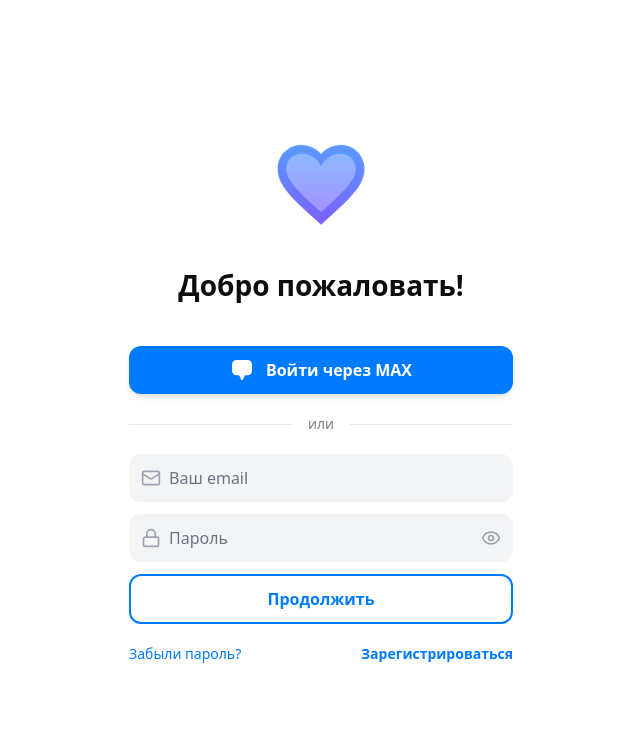
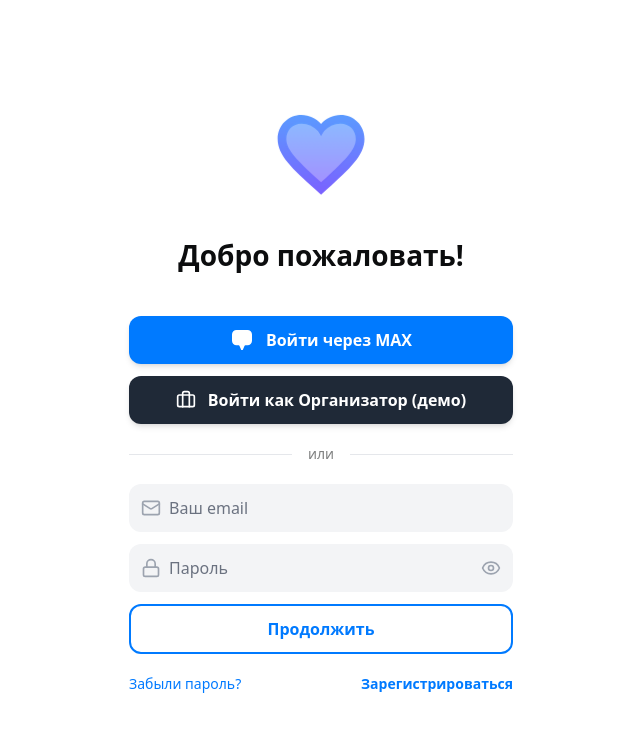
Before and after one commit to ShutovKS/MAX-Dobro, a React (Vite) app in the folder frontend/: page /#/auth in a window 1280 px wide. Shown: the top 732 px of the page, without its empty margins (319-959 px from the left). Built offline with nearby package versions, Linux system fonts and the light colour scheme; no server answers.

Commit message:
final changes

```diff
--- a/frontend/src/app/auth/page.tsx
+++ b/frontend/src/app/auth/page.tsx
@@ -1,6 +1,7 @@
 import React, { useMemo, useState } from 'react';
 import {
   ArrowLeft,
+  Briefcase,
   CheckCircle,
   Eye,
   EyeOff,
@@ -38,6 +39,13 @@ const LoginView: React.FC<{
     try {
       const initData = getMaxInitData();
       if (!initData) {
+        // Для удобства локальной разработки можно использовать моковый вход
+        if (import.meta.env.DEV) {
+          console.warn("MAX initData not found. Using mock volunteer login.");
+          const session = await login('volunteer@test.com', 'password');
+          onAuthSuccess(session);
+          return;
+        }
         throw new Error('Вход возможен только через приложение MAX');
       }
 
@@ -65,6 +73,20 @@ const LoginView: React.FC<{
       }
     } catch (err: any) {
       setLoginError(err.message || MESSAGES.AUTH.LOGIN_ERROR);
+    } finally {
+      setIsLoading(false);
+    }
+  };
+
+  const handleOrganizerLogin = async () => {
+    setLoginError('');
+    setIsLoading(true);
+    try {
+      // Это моковый вход, который работает только с mock API
+      const session = await login('organizer@test.com', 'password');
+      onAuthSuccess(session);
+    } catch (err) {
+      setLoginError('Демо-вход для организатора не удался.');
     } finally {
       setIsLoading(false);
     }
@@ -135,6 +157,13 @@ const LoginView: React.FC<{
           >
             <MaxIcon className="w-6 h-6 mr-3" />
             Войти через MAX
+          </button>
+           <button
+            onClick={handleOrganizerLogin}
+            disabled={isLoading}
+            className="w-full flex items-center justify-center bg-gray-800 text-white font-semibold py-3 px-4 rounded-xl shadow-md hover:bg-gray-700 focus:outline-none focus:ring-2 focus:ring-offset-2 focus:ring-gray-500 transition-all duration-200 disabled:opacity-50">
+            <Briefcase className="w-5 h-5 mr-3"/>
+            Войти как Организатор (демо)
           </button>
           <div className="flex items-center w-full py-2">
             <div className="flex-grow border-t border-gray-200"></div>
--- a/frontend/src/app/organization/dashboard/page.tsx
+++ b/frontend/src/app/organization/dashboard/page.tsx
@@ -1,8 +1,14 @@
-import React, {useEffect, useState} from 'react';
-import {List, Plus, Settings} from 'lucide-react';
-import {fetchOrganizationDashboardStats, fetchOrganizationDetails} from '../../../lib/api';
-import type {OrganizationDetails, OrganizationStat, User} from '../../../lib/types';
-
+import React, { useEffect, useState } from 'react';
+import { List, Plus, Settings } from 'lucide-react';
+import {
+  fetchOrganizationDashboardStats,
+  fetchOrganizationDetails,
+} from '../../../lib/api';
+import type {
+  OrganizationDetails,
+  OrganizationStat,
+  User,
+} from '../../../lib/types';
 
 const StatCardSkeleton: React.FC = () => (
   <div className="bg-white rounded-2xl p-4 shadow-sm animate-pulse">
@@ -15,20 +21,24 @@ const StatCardSkeleton: React.FC = () => (
   </div>
 );
 
-
-const StatCard: React.FC<{ label: string; value: string; Icon: React.FC<any>; change: string; }> = ({
-                                                                                                      label,
-                                                                                                      value,
-                                                                                                      Icon,
-                                                                                                      change
-                                                                                                    }) => (
+const StatCard: React.FC<{
+  label: string;
+  value: string;
+  Icon: React.FC<any>;
+  change: string;
+}> = ({ label, value, Icon, change }) => (
   <div className="bg-white rounded-2xl p-4 shadow-sm">
     <div className="flex justify-between items-start">
       <div className="bg-blue-100 rounded-lg p-2">
-        <Icon className="w-6 h-6 text-[#007AFF]"/>
+        <Icon className="w-6 h-6 text-[#007AFF]" />
       </div>
       <span
-        className={`text-sm font-semibold ${change.startsWith('+') ? 'text-green-500' : 'text-red-500'}`}>{change}</span>
+        className={`text-sm font-semibold ${
+          change.startsWith('+') ? 'text-green-500' : 'text-red-500'
+        }`}
+      >
+        {change}
+      </span>
     </div>
     <p className="text-3xl font-bold mt-4">{value}</p>
     <p className="text-sm text-[rgb(12,13,14,0.52)]">{label}</p>
@@ -48,10 +58,11 @@ const OrganizationDashboardPage: React.FC<OrganizationDashboardPageProps> = ({
   onSwitchToVolunteer,
   onManageEvents,
   onCreateEvent,
-                                                                               onNavigateToSettings
+  onNavigateToSettings,
 }) => {
   const [stats, setStats] = useState<OrganizationStat[]>([]);
-  const [organizationDetails, setOrganizationDetails] = useState<OrganizationDetails | null>(null);
+  const [organizationDetails, setOrganizationDetails] =
+    useState<OrganizationDetails | null>(null);
   const [loading, setLoading] = useState(true);
 
   useEffect(() => {
@@ -60,12 +71,12 @@ const OrganizationDashboardPage: React.FC<OrganizationDashboardPageProps> = ({
       try {
         const [statsData, orgData] = await Promise.all([
           fetchOrganizationDashboardStats(),
-          fetchOrganizationDetails()
+          fetchOrganizationDetails(),
         ]);
         setStats(statsData);
         setOrganizationDetails(orgData);
       } catch (error) {
-        console.error("Failed to load dashboard data", error);
+        console.error('Failed to load dashboard data', error);
       } finally {
         setLoading(false);
       }
@@ -73,23 +84,30 @@ const OrganizationDashboardPage: React.FC<OrganizationDashboardPageProps> = ({
     loadData();
   }, []);
 
+  const isMockMode = import.meta.env.VITE_API_MODE === 'mock';
 
   return (
     <div className="w-full h-screen font-sans antialiased bg-[#F0F0F0] flex flex-col">
       <header className="flex-shrink-0 p-6 pb-4 bg-white/80 backdrop-blur-sm flex items-center justify-between">
-        <div className="w-10 h-10"/>
-        <h1 className="text-lg font-bold text-[#0C0D0E]">{loading ? 'Загрузка...' : organizationDetails?.name}</h1>
-        <button onClick={onNavigateToSettings}
+        <div className="w-10 h-10" />
+        <h1 className="text-lg font-bold text-[#0C0D0E]">
+          {loading ? 'Загрузка...' : organizationDetails?.name}
+        </h1>
+        <button
+          onClick={onNavigateToSettings}
           className="w-10 h-10 flex items-center justify-center rounded-full hover:bg-gray-100"
-                aria-label="Настройки организации">
-          <Settings className="w-6 h-6 text-gray-700"/>
+          aria-label="Настройки организации"
+        >
+          <Settings className="w-6 h-6 text-gray-700" />
         </button>
       </header>
 
       <main className="flex-grow overflow-y-auto p-6 space-y-6">
-        <button onClick={onCreateEvent}
-                className="w-full flex items-center justify-center space-x-2 bg-[#007AFF] text-white font-bold py-4 rounded-2xl shadow-lg hover:bg-blue-600 transition-colors">
-          <Plus className="w-6 h-6"/>
+        <button
+          onClick={onCreateEvent}
+          className="w-full flex items-center justify-center space-x-2 bg-[#007AFF] text-white font-bold py-4 rounded-2xl shadow-lg hover:bg-blue-600 transition-colors"
+        >
+          <Plus className="w-6 h-6" />
           <span>Создать новое событие</span>
         </button>
 
@@ -97,13 +115,13 @@ const OrganizationDashboardPage: React.FC<OrganizationDashboardPageProps> = ({
           <div className="grid grid-cols-2 gap-4">
             {loading ? (
               <>
-                <StatCardSkeleton/>
-                <StatCardSkeleton/>
-                <StatCardSkeleton/>
-                <StatCardSkeleton/>
+                <StatCardSkeleton />
+                <StatCardSkeleton />
+                <StatCardSkeleton />
+                <StatCardSkeleton />
               </>
             ) : (
-              stats.map(stat => <StatCard key={stat.id} {...stat} />)
+              stats.map((stat) => <StatCard key={stat.id} {...stat} />)
             )}
           </div>
         </section>
@@ -113,18 +131,33 @@ const OrganizationDashboardPage: React.FC<OrganizationDashboardPageProps> = ({
             <h2 className="text-xl font-bold text-[#0C0D0E]">Управление</h2>
           </div>
           <div className="space-y-3">
-            <button onClick={onManageEvents}
-                    className="w-full text-left bg-white rounded-2xl p-4 shadow-sm hover:bg-gray-50 transition-colors flex items-center space-x-4">
+            <button
+              onClick={onManageEvents}
+              className="w-full text-left bg-white rounded-2xl p-4 shadow-sm hover:bg-gray-50 transition-colors flex items-center space-x-4"
+            >
               <div className="bg-blue-100 rounded-lg p-3">
-                <List className="w-6 h-6 text-[#007AFF]"/>
+                <List className="w-6 h-6 text-[#0C0D0E]" />
               </div>
               <div>
                 <h4 className="font-bold text-lg text-[#0C0D0E]">Мои события</h4>
-                <p className="text-sm text-[rgb(12,13,14,0.52)]">Просмотр и управление</p>
+                <p className="text-sm text-[rgb(12,13,14,0.52)]">
+                  Просмотр и управление
+                </p>
               </div>
             </button>
           </div>
         </section>
+
+        {isMockMode && (
+          <div className="absolute bottom-10 left-1/2 -translate-x-1/2 text-center pointer-events-none">
+            <p className="text-4xl font-bold text-red-500/30 transform -rotate-12">
+              ДЕМОНСТРАЦИОННЫЙ
+            </p>
+            <p className="text-3xl font-semibold text-red-500/30 transform -rotate-12">
+              ВАРИАНТ
+            </p>
+          </div>
+        )}
       </main>
     </div>
   );
--- a/frontend/src/app/splash/page.tsx
+++ b/frontend/src/app/splash/page.tsx
@@ -10,7 +10,7 @@ const SplashPage: React.FC = () => {
           MAX<span className="text-[#007AFF]">Добро</span>
         </h1>
         <p className="text-sm font-medium tracking-[0.2em] text-[rgba(12,13,14,0.52)] uppercase">
-          Платформа для волонтеров
+          Платформа для волонтёров
         </p>
       </div>
     </div>
```
Lines whose indentation alone changed are shown as unchanged.
